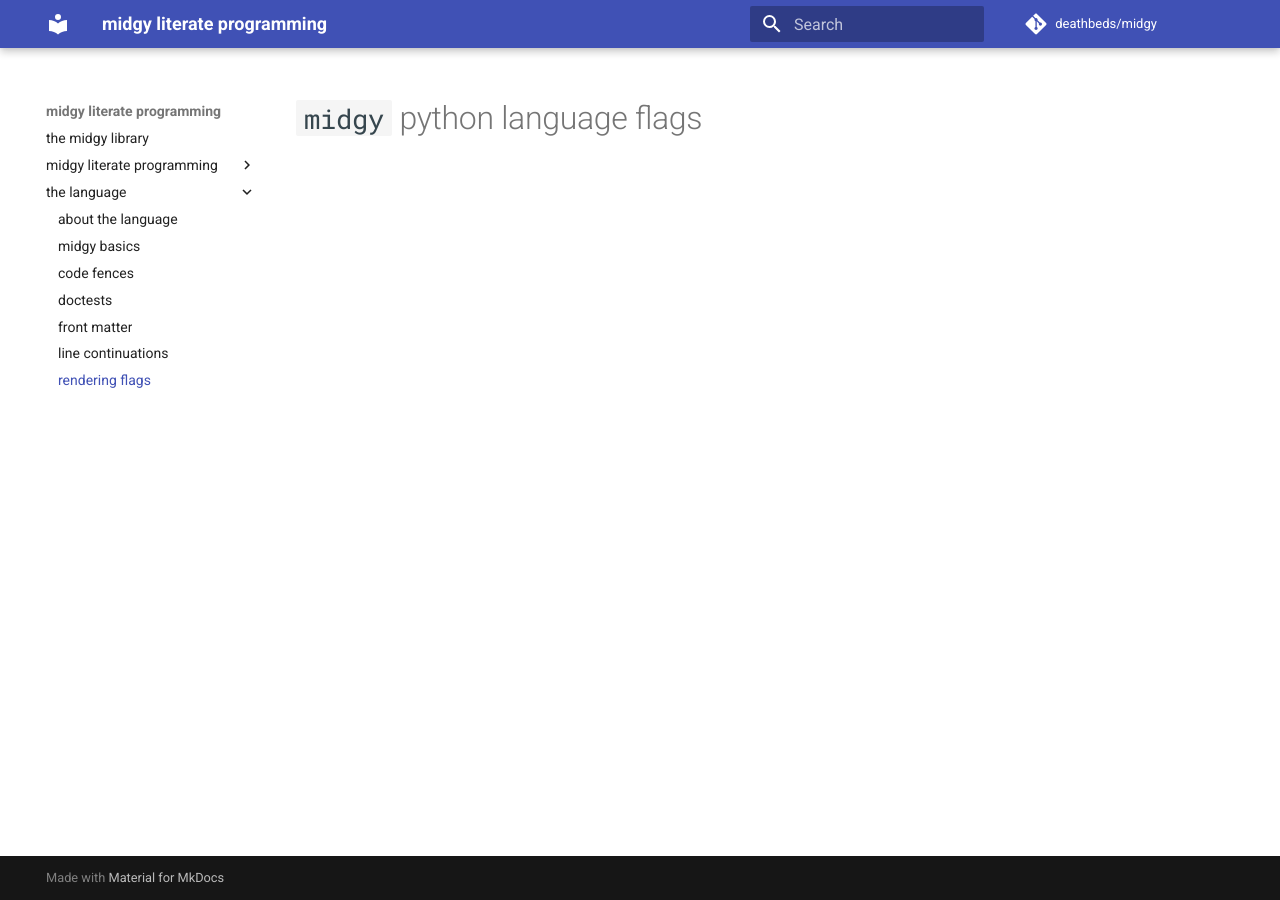
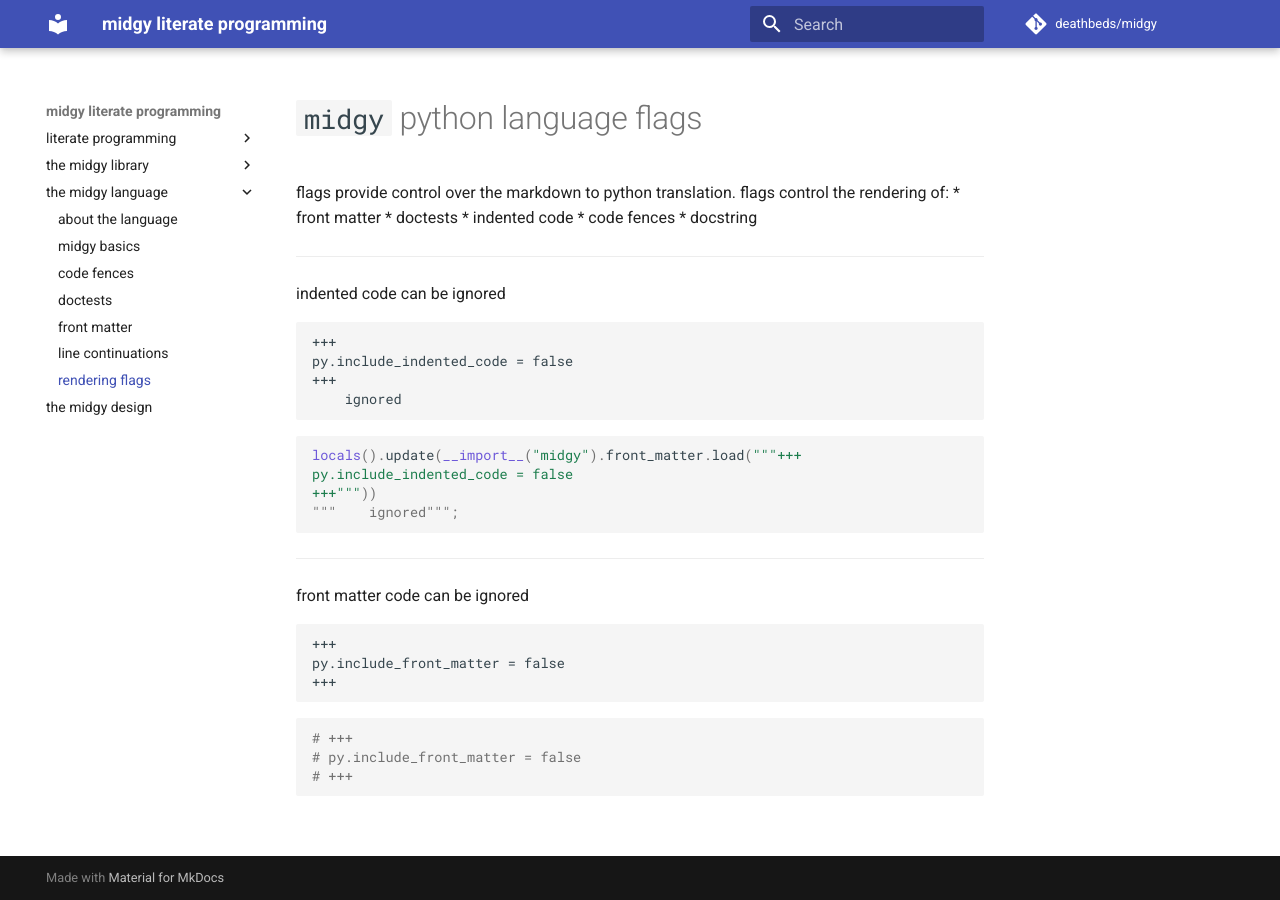
Before and after one commit to deathbeds/midgy, an MkDocs documentation site: the page built from docs/language/flags.md, in a window 1280 px wide. Built offline with MkDocs 1.6.1 and Material for MkDocs 9.7.7, drawn with Linux system fonts in a browser that asks for light colours.

Commit message:
language and test updates

````diff
--- a/docs/language/flags.md
+++ b/docs/language/flags.md
@@ -1 +1,43 @@
 # `midgy` python language flags
+
+flags provide control over the markdown to python translation.
+flags control the rendering of:
+* front matter
+* doctests
+* indented code
+* code fences
+* docstring
+
+*******************************************************
+
+indented code can be ignored
+
+```markdown
++++
+py.include_indented_code = false
++++
+    ignored
+```
+
+```python
+locals().update(__import__("midgy").front_matter.load("""+++
+py.include_indented_code = false
++++"""))
+"""    ignored""";
+```
+
+*******************************************************
+
+front matter code can be ignored
+
+```markdown
++++
+py.include_front_matter = false
++++
+```
+
+```python
+# +++
+# py.include_front_matter = false
+# +++
+```
--- a/mkdocs.yml
+++ b/mkdocs.yml
@@ -12,12 +12,14 @@
   - search
 
 nav:
-  - the midgy library: midgy.md
-  - midgy literate programming:
-      - markdown python metalanguage: README.md
-      - markdown tokenization: tokenization.md
-      - python rendering: rendering.md
-  - the language:
+  -   literate programming:
+      - midgy literate programming: README.md
+  - the midgy library:
+      - midgy usage: midgy.md
+      - translation:
+        - markdown tokenization: tokenization.md
+        - python rendering: rendering.md
+  - the midgy language:
       - about the language: language/README.md
       - midgy basics: language/basics.md
       - code fences: language/code_fences.md
@@ -25,13 +27,19 @@
       - front matter: language/front_matter.md
       - line continuations: language/line_continuations.md
       - rendering flags: language/flags.md
+  - the midgy design: design.md
 
 markdown_extensions:
   - admonition
   - pymdownx.emoji
   - pymdownx.magiclink
+  - footnotes
   - pymdownx.snippets:
       check_paths: true
   - pymdownx.superfences
   - toc:
       permalink: "¤"
+  - attr_list
+  - pymdownx.emoji:
+      emoji_index: !!python/name:materialx.emoji.twemoji
+      emoji_generator: !!python/name:materialx.emoji.to_svg
````
Also changed, not shown: README.md (+61 -0 lines), docs/README.md (added, +35 -0 lines), docs/design.md (added, +56 -0 lines), docs/language/README.md (+0 -2 lines), docs/language/code_fences.md (+6 -1 lines), docs/language/doctest.md (+2 -2 lines), docs/language/front_matter.md (+2 -2 lines), docs/language/test_language.py (+9 -6 lines), docs/midgy.md (added, +4 -0 lines), docs/rendering.md (added, +8 -0 lines), docs/tokenization.md (added, +20 -0 lines), pyproject.toml (+9 -3 lines), 2 other files.
